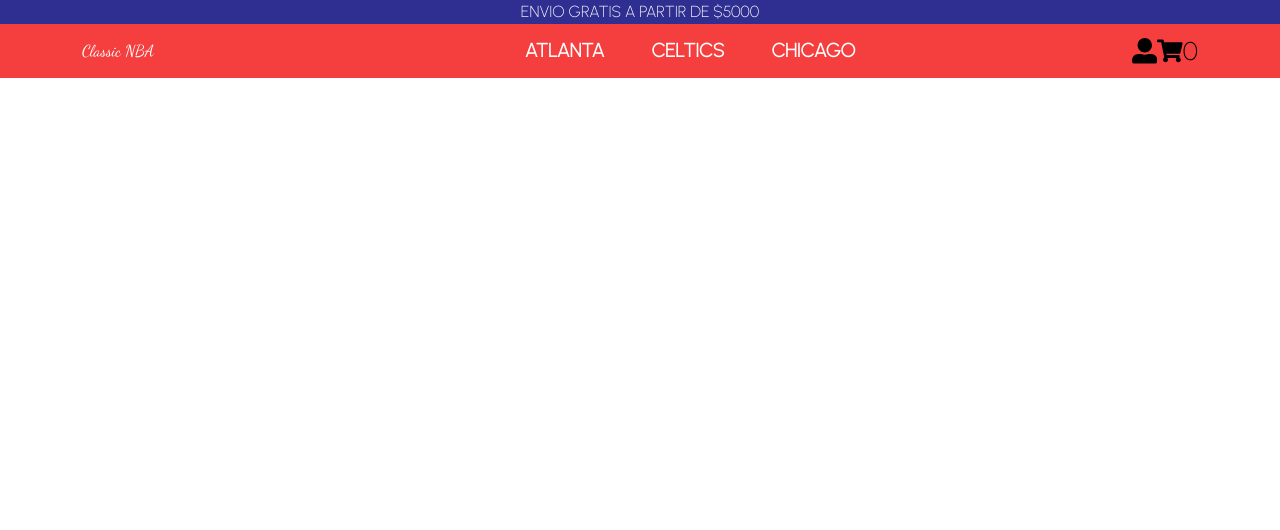
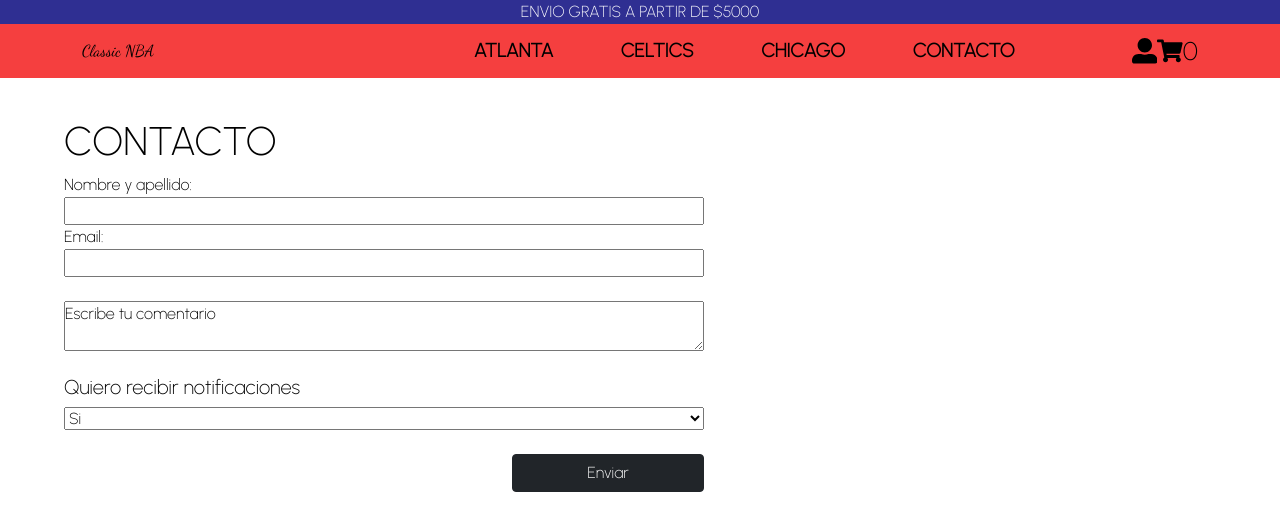
Before and after one commit to MelisaF/NBA, a React (Create React App) app: page /contacto in a window 1280 px wide. Shown: the top 530 px of the page. Built offline with nearby package versions, Linux system fonts and the light colour scheme.

Commit message:
probando eventos

```diff
--- a/src/components/Contador/ItemCount.jsx
+++ b/src/components/Contador/ItemCount.jsx
@@ -15,10 +15,11 @@ export const ItemCount = () => {
     }
     const onAdd = ()=> {
         setCart(cart + valor);
+        console.log("se agrega al carrito");
     }
     return (
         <div>
-            <span className="btn btn-dark mt-3" onClick= {onAdd}>Agregar al carrito</span>
+            <button className="btn btn-dark mt-3" onClick= {onAdd}>Agregar al carrito</button>
             <div>
                 <span className="btn btn-dark me-3 mt-3" onClick= {onRes}>−</span>
                 <span>{valor}</span>
--- /dev/null
+++ b/src/components/Formulario/Contacto.jsx
@@ -0,0 +1,30 @@
+import "../estilos.css";
+
+export const Contacto = () => {
+
+    const handleSelect = (e) => {
+        console.log(e.target.value);
+    }
+    const handleButton = (e) => {
+        e.preventDefault();
+        console.log("enviar formulario")
+    }
+    return (
+        <div>
+            <h1 className="title-contact">CONTACTO</h1>
+            <form className="container-form">
+                <label>Nombre y apellido:  </label>
+                <input type="text" name="name"></input>
+                <label>Email: </label>
+                <input type="text" name="email"></input><br/>
+                <textarea>Escribe tu comentario</textarea><br/>
+                <h5>Quiero recibir notificaciones</h5>
+                <select onChange={handleSelect}>
+                    <option value="si">Si</option>
+                    <option value="no">No</option>
+                </select><br/>
+                <button className="btn btn-dark btn-enviar" onClick= {handleButton}>Enviar</button>
+            </form>
+        </div>
+    )
+}
--- a/src/components/Navbar/Navbar.css
+++ b/src/components/Navbar/Navbar.css
@@ -11,24 +11,24 @@
     background-color: rgb(245, 63, 63);
     font-size: 1.2rem;
     font-weight: bold;
-    color:white;
+    color:black;
     text-decoration: none;
     justify-items: center;
     gap: 20%;
 }
 .list-item :hover {
-    color:black
+    color:white;
 }
 
 .navbar-title {
     font-family: 'Dancing Script', cursive;
     justify-self: start;
     background-color: rgb(245, 63, 63);
-    color:white;
+    color:black;
     text-decoration: none;
 }
 .navbar-title :hover {
-    color:black;
+    color:white;
 }
 .icons{
     font-size: 1.6rem;
--- a/src/components/Navbar/Navbar.jsx
+++ b/src/components/Navbar/Navbar.jsx
@@ -18,6 +18,7 @@ export const NavBar = ({cart}) => {
                                 <NavLink className="list-item" to="/atlanta">ATLANTA</NavLink>
                                 <NavLink className="list-item" to="/celtics">CELTICS</NavLink>
                                 <NavLink className="list-item" to="/chicago">CHICAGO</NavLink>
+                                <NavLink className="list-item" to="/contacto">CONTACTO</NavLink>
                             </Nav>
                             <CartWidget cart={cart}/>
                         </Container>
--- a/src/components/estilos.css
+++ b/src/components/estilos.css
@@ -1,5 +1,4 @@
 .container-productos {
-    border-color: white;
     display: flex;
     justify-content: space-around;
 }
@@ -18,3 +17,17 @@
 .description-container {
     margin-left: 10px;
 }
+.container-form {
+    display: flex;
+    flex-direction: column;
+    width: 50%;
+    margin-left: 5%;
+}
+.title-contact {
+    margin-left: 5%;
+    margin-top: 3%;
+}
+.btn-enviar {
+    width: 30%;
+    margin-left: 70%;
+}
--- a/src/components/routes/AppRoutes.jsx
+++ b/src/components/routes/AppRoutes.jsx
@@ -6,19 +6,21 @@ import { ProductosChicago } from "../ProductosChicago/ProductosChicago";
 import {ProductoDetail} from "../ProductoDetail/ProductoDetail";
 import { PaginaInicio } from "../PaginaInicio/PaginaInicio";
 import {NavBar} from "../Navbar/NavBar";
+import {Contacto} from "../Formulario/Contacto";
 
-export const AppRoutes = ({cart}) => {
+export const AppRoutes = ({onAdd}) => {
 
     return (
         <div>
             <Router>
-                <NavBar cart={cart}/>
+                <NavBar onAdd={onAdd}/>
                 <Switch>
                     <Route path="/" exact component={PaginaInicio}/>
                     <Route path="/atlanta" exact component={ProductosAtlanta}/>
                     <Route path="/celtics" exact component={ProductosCeltics}/>
                     <Route path="/chicago" exact component={ProductosChicago}/>
                     <Route path="/producto/:id" exact component= {ProductoDetail}/>
+                    <Route path="/contacto" exact component= {Contacto}/>
                 </Switch>
             </Router>
         </div>
```
